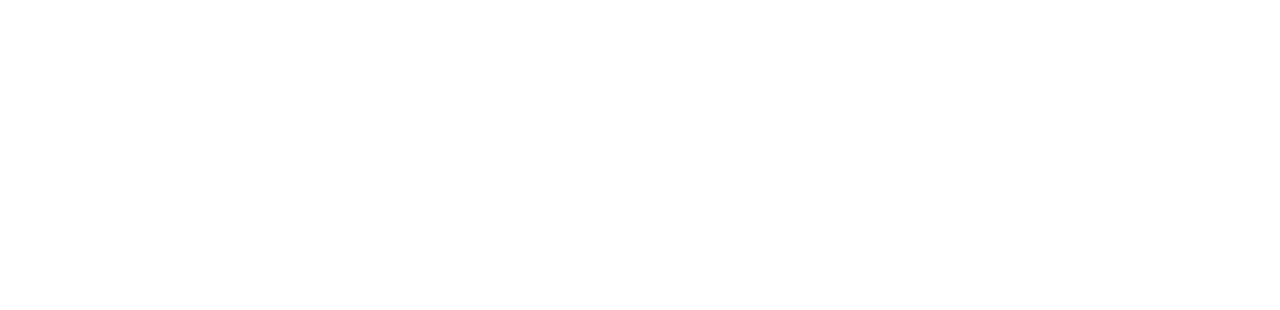
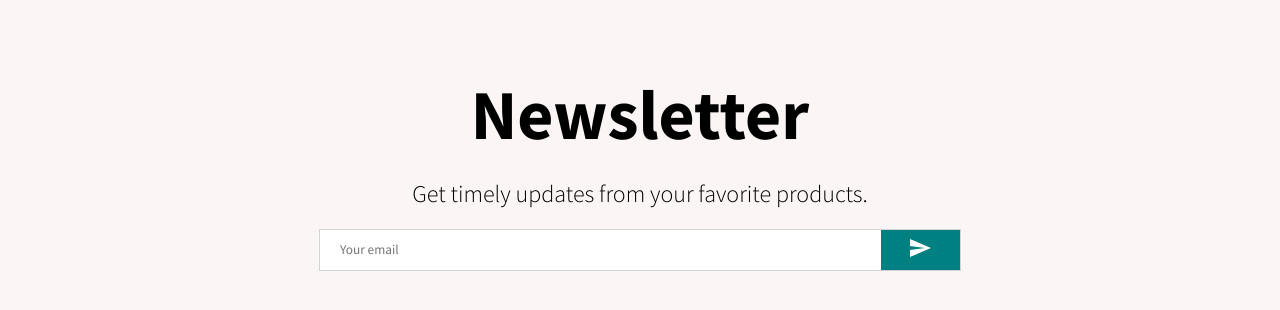
Before and after one commit to SudiptaChakraborty51/e-shop, a React (Create React App) app: page / in a window 1280 px wide. Shown: the part 2326-2636 px from the top of the page. Before the commit the page ends 2256 px from the top, so only its background shows below. Built offline with nearby package versions, Linux system fonts and the light colour scheme.

Commit message:
Newsletter added

```diff
--- /dev/null
+++ b/src/components/Newsletter.jsx
@@ -0,0 +1,62 @@
+import { Send } from '@material-ui/icons';
+import React from 'react'
+import styled from 'styled-components'
+
+const Container = styled.div`
+    height: 60vh;
+    background-color: #fcf5f5;
+    display: flex;
+    flex-direction: column;
+    align-items: center;
+    justify-content: center
+`;
+
+const Title = styled.h1`
+    font-size: 70px;
+    margin-bottom: 20px;
+`;
+
+const Desc = styled.div`
+    font-size: 24px;
+    font-weight: 300;
+    margin-bottom: 20px;
+`;
+
+const InputContainer = styled.div`
+    width: 50%;
+    height: 40px;
+    background-color: white;
+    display: flex;
+    justify-content: space-between;
+    border: 1px solid lightgray;
+`;
+
+const Input = styled.input`
+    border: none;
+    flex: 8;
+    padding-left: 20px;
+`;
+
+const Button = styled.button`
+    flex: 1;
+    border: none;
+    background-color: teal;
+    color: white;
+`;
+
+const Newsletter = () => {
+  return (
+    <Container>
+        <Title>Newsletter</Title>
+        <Desc>Get timely updates from your favorite products.</Desc>
+        <InputContainer>
+            <Input placeholder='Your email'/>
+            <Button>
+                <Send />
+            </Button>
+        </InputContainer>
+    </Container>
+  )
+}
+
+export default Newsletter
--- a/src/pages/Home.jsx
+++ b/src/pages/Home.jsx
@@ -2,6 +2,7 @@
 import Announcement from '../components/Announcement'
 import Categories from '../components/Categories'
 import Navbar from '../components/Navbar'
+import Newsletter from '../components/Newsletter'
 import Product from '../components/Product'
 import Slider from '../components/Slider'
 
@@ -13,6 +14,7 @@
       <Slider />
       <Categories />
       <Product />
+      <Newsletter />
     </div>
   )
 }
```
